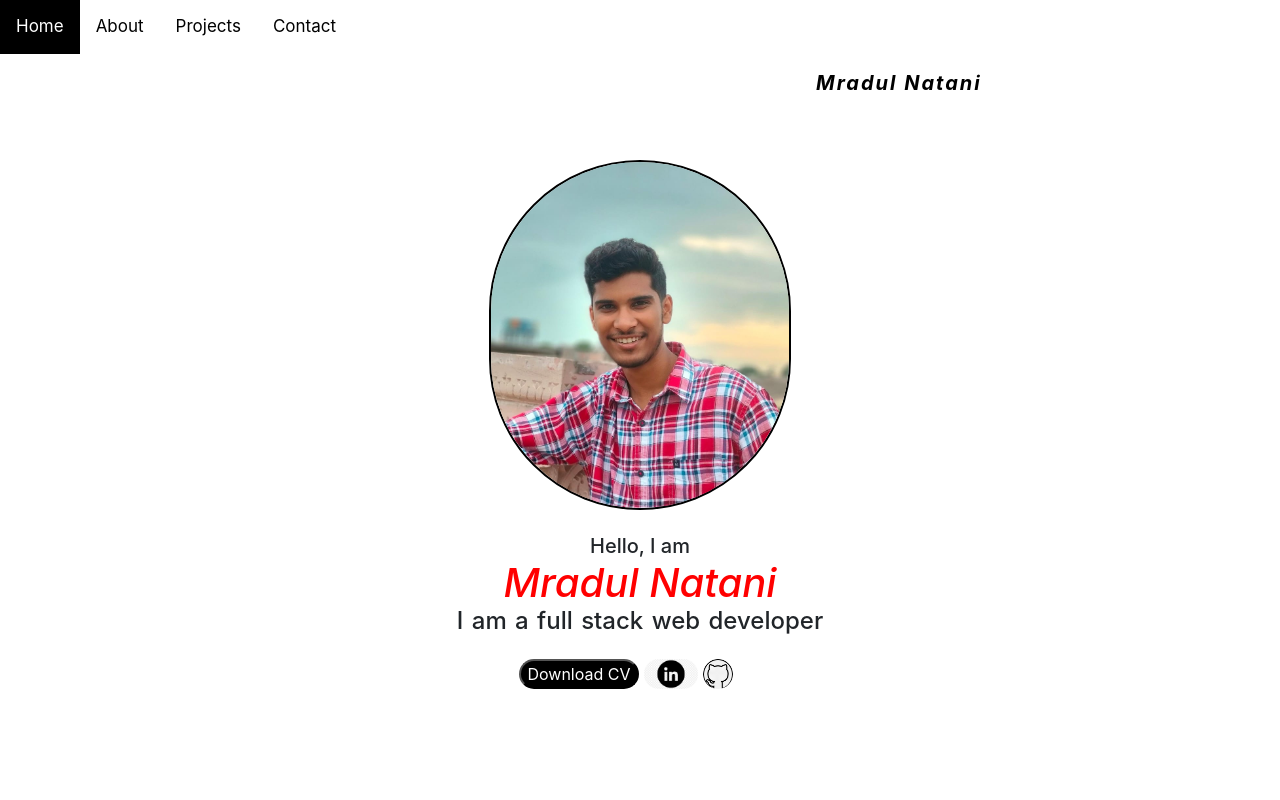
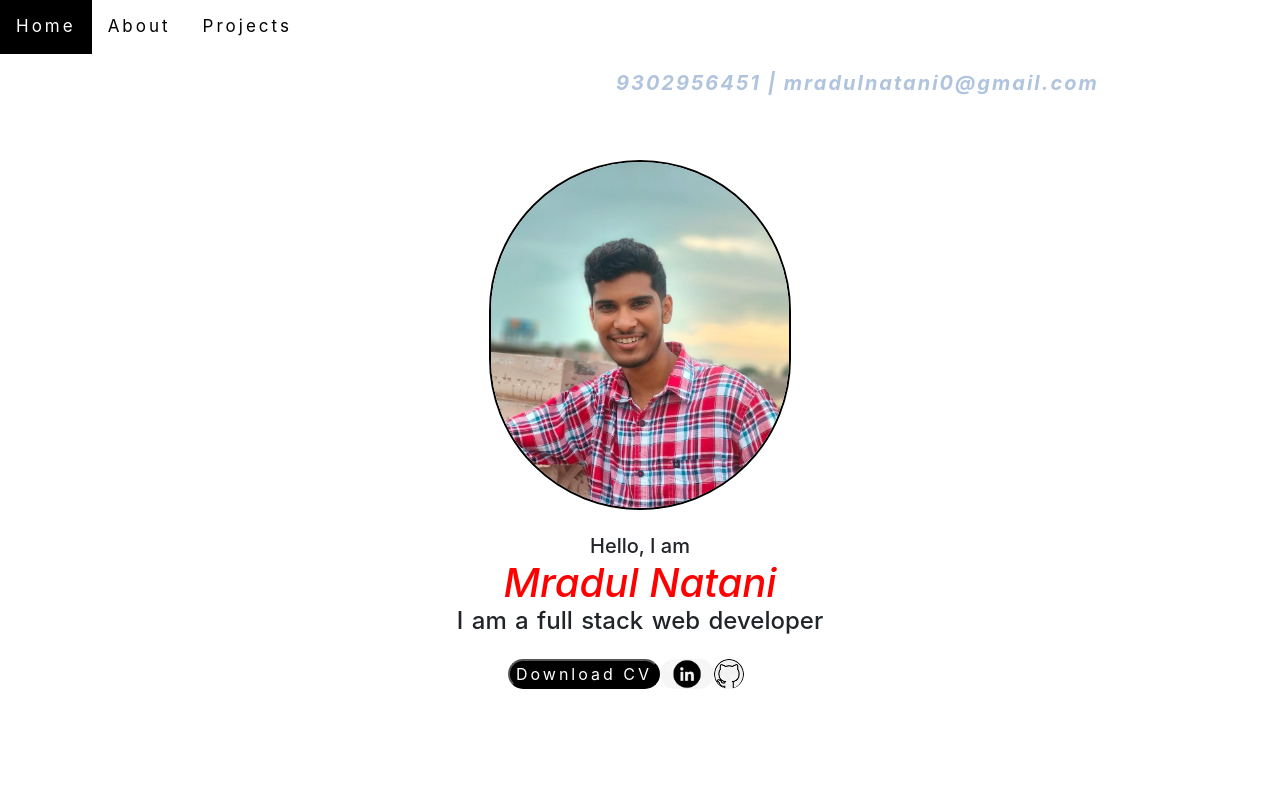
Before and after one commit to mradulnatani/My-website, a React (Create React App) app in the folder portfolio/: page / in a window 1280 px wide. Shown: the top 800 px of the page. Built offline with nearby package versions, Linux system fonts and the light colour scheme.

Commit message:
removed favicon and updates functionalities of components

```diff
--- a/portfolio/public/index.html
+++ b/portfolio/public/index.html
@@ -24,7 +24,7 @@
       work correctly both with client-side routing and a non-root public URL.
       Learn how to configure a non-root public URL by running `npm run build`.
     -->
-    <title>React App</title>
+    <title>Mradul | Portfolio</title>
 
     <link href="https://cdn.jsdelivr.net/npm/bootstrap@5.3.3/dist/css/bootstrap.min.css" rel="stylesheet" integrity="sha384-QWTKZyjpPEjISv5WaRU9OFeRpok6YctnYmDr5pNlyT2bRjXh0JMhjY6hW+ALEwIH" crossorigin="anonymous">
 
--- a/portfolio/src/myComponents/main.js
+++ b/portfolio/src/myComponents/main.js
@@ -6,8 +6,8 @@ import './main.css';
 
 export default function Main() {
   const handleMouseOver = (event) => {
-    event.target.style.color = 'black';
-    event.target.style.backgroundColor = 'white'
+    event.target.style.color = 'white';
+    event.target.style.backgroundColor = 'red'
   };
 
   const handleMouseLeave = (event) => {
@@ -33,7 +33,7 @@ export default function Main() {
     e.target.style.borderColor = 'black'
   }
   return (
-    <div style={{ display: 'flex', alignItems: 'center', flexDirection: 'column' }} className='mainclass'>
+    <div style={{ display: 'flex', alignItems: 'center', flexDirection: 'column',marginBottom:'100px' }} className='mainclass'>
       <img src={Image} alt='myimage' style={{ height: '350px', margin: 0, borderRadius: '990px', border: '2px solid black'}} className='image-container' onMouseOver={handleMouseOveri} onMouseLeave={handleMouseLeavei}/>
       <div className='intro' style={{ float: 'left', margin: 0 }}>
         <br />
@@ -44,17 +44,17 @@ export default function Main() {
         <ul style={{ listStyle: 'none', marginLeft: '40px',marginRight:'100px'}}>
           <li onMouseOver={handleMouseOver} onMouseLeave={handleMouseLeave}>
             <a href='https://www.dropbox.com/scl/fi/53trazfdjiezxcjomc0fx/Mraadul-Natani-Resume.docx?rlkey=vc7hprtxk14dc2p293c2u6z9x&st=6bfdxp7m&dl=0'>
-              <button style={{ backgroundColor: 'black', color: 'white', height: '30px', borderRadius: '30px' }}>Download CV</button>
+              <button style={{ backgroundColor: 'black', color: 'white', height: '30px', borderRadius: '30px',letterSpacing:'3px' }}>Download CV</button>
             </a>
           </li>
           <li>
             <a href='https://www.linkedin.com/in/mradul-natani-882194248/'>
-              <img src={Limg} alt='linkedin' style={{ height: '30px', borderRadius: '900px', marginLeft:'5px',marginRight:'5px' }} onMouseOver={handleMouseOverLi} onMouseLeave={handleMouseLeaveLi} />
+              <img src={Limg} alt='linkedin' style={{ height: '30px', borderRadius: '900px',margin:'auto' }} onMouseOver={handleMouseOverLi} onMouseLeave={handleMouseLeaveLi} />
             </a>
           </li>
           <li>
             <a href='https://github.com/mradulnatani'>
-              <img src={Gimg} alt='github' style={{ borderRadius: '900px', height: '30px' }} onMouseOver={handleMouseOverGh} onMouseLeave={handleMouseLeaveGh}/>
+              <img src={Gimg} alt='github' style={{ borderRadius: '900px', height: '30px',margin:'auto' }} onMouseOver={handleMouseOverGh} onMouseLeave={handleMouseLeaveGh}/>
             </a>
           </li>
         </ul>
--- a/portfolio/src/myComponents/navbar.js
+++ b/portfolio/src/myComponents/navbar.js
@@ -14,11 +14,10 @@ function myFunction() {
     <div>
 <link rel="stylesheet" href="https://cdnjs.cloudflare.com/ajax/libs/font-awesome/4.7.0/css/font-awesome.min.css"/>
 <div class="topnav" id="myTopnav" style={{color:'black',borderRadius:'0px 10px 10px 10px'}}>
-    <a href="#" class="active">Home</a>
-    <a href="#">About</a>
-    <a href="#">Projects</a>
-    <a href="#">Contact</a>
-    <a href='#' style={{marginLeft:'800px',fontSize:'20px',letterSpacing:'2px'}}><i><b>Mradul Natani</b></i></a>
+    <a href="#" class="active" style={{letterSpacing:'3px'}}>Home</a>
+    <a href="#" style={{letterSpacing:'3px'}}>About</a>
+    <a href="# "style={{letterSpacing:'3px'}}>Projects</a>
+    <a href='#' style={{marginLeft:'600px',fontSize:'20px',letterSpacing:'2px',color:'lightsteelblue'}}><i><b>9302956451 | mradulnatani0@gmail.com</b></i></a>
     <a href="javascript:void(0);" class="icon" onclick="myFunction()">
         <i class="fa fa-bars"></i>
     </a>
--- a/portfolio/src/myComponents/projects.js
+++ b/portfolio/src/myComponents/projects.js
@@ -4,7 +4,7 @@ import Blockchainlogo from '../myComponents/blockchainlogo.jpg'
 import Portfoliologo from '../myComponents/portfolio.jpg'
 export default function projects() {
   return (
-    <div>
+    <div style={{marginBottom:'500px'}}>
 
         <h1><b><u>Projects</u></b></h1>
       <div className="row row-cols-1 row-cols-md-2 g-4"style={{maxHeight:'600px',maxWidth:'500px',margin:'auto'}}>
```
Also changed, not shown: portfolio/src/myComponents/contact.js (added, +9 -0 lines), 1 other file (tests, documents, lock files or other folders).
